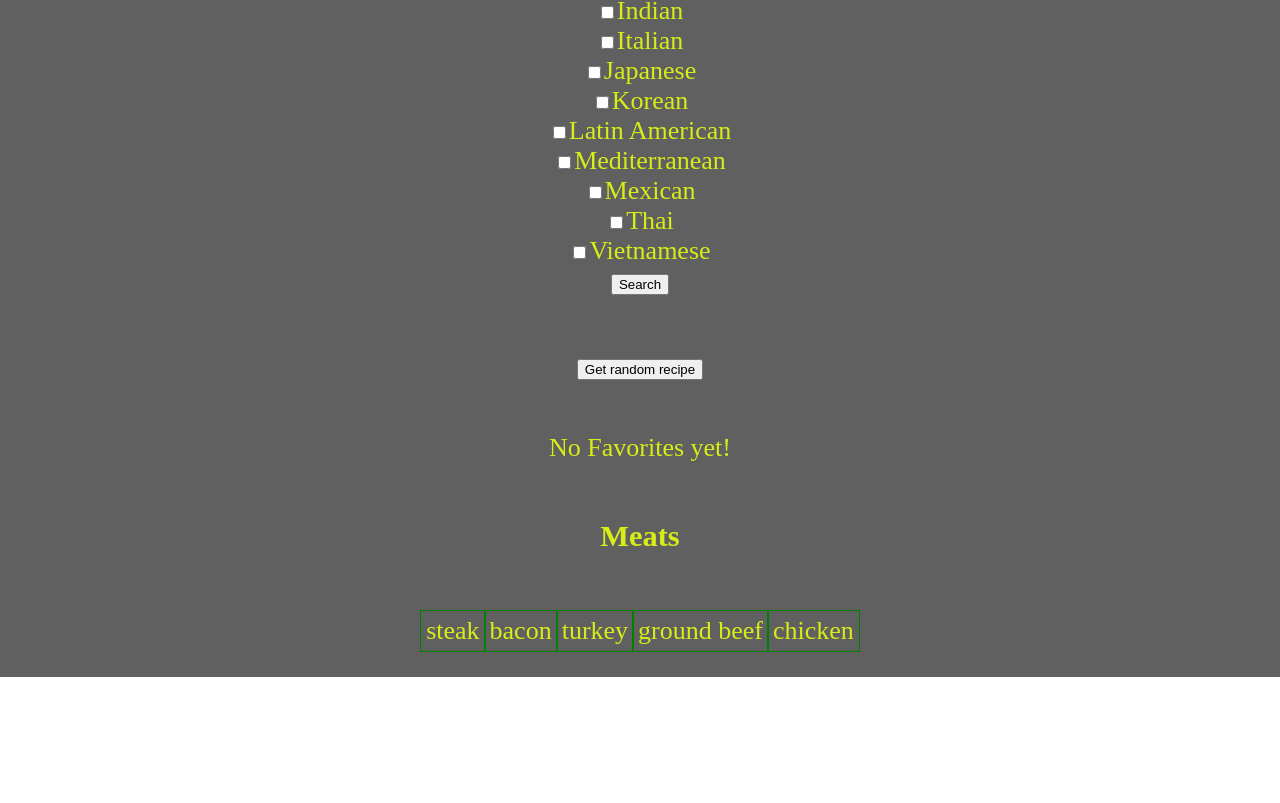
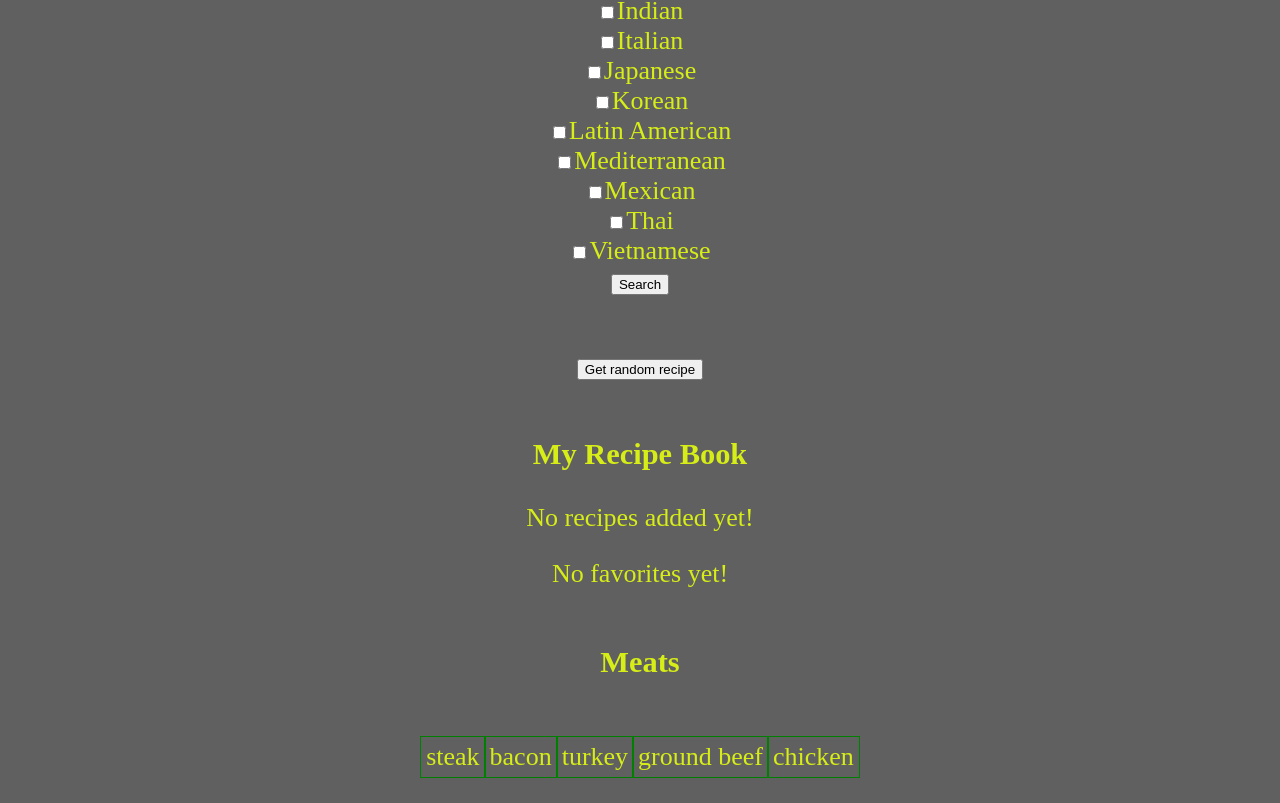
Before and after one commit to Anthony-Moss/what-to-make-react, a React (Create React App) app: page / in a window 1280 px wide. Shown: the part 715-1518 px from the top of the page. Before the commit the page ends 1392 px from the top, so only its background shows below. Built offline with nearby package versions, Linux system fonts and the light colour scheme.

Commit message:
adds all recipes which will show all saved recipes a user has, fixes the error in prop name for allRecipes

```diff
--- a/src/components/RecipeBook.js
+++ b/src/components/RecipeBook.js
@@ -9,7 +9,7 @@ class RecipeBook extends Component {
         this.state = {
             favorites: [props.favorites],
             toMake: [props.toMake],
-            all: [props.all]
+            all: [props.allRecipes]
         }
 
     }
@@ -21,7 +21,7 @@ class RecipeBook extends Component {
             } else {
                 return (
                 <div key={i}>
-                    <p>No Favorites yet!</p>
+                    <p>No favorites yet!</p>
                 </div>
                 )
             }
@@ -31,12 +31,22 @@ class RecipeBook extends Component {
         //     return <RecipeCard key={recipe.id} id={recipe.id} title={recipe.title} image={recipe.urls} />
         // })
 
-        // let allRecipes = this.state.all.map((recipe) => {
-        //     return <RecipeCard key={recipe.id} id={recipe.id} title={recipe.title} image={recipe.urls} />
-        // })
+        let allRecipes = this.state.all.map((recipe, i) => {
+            if (recipe !== null) {
+                return <RecipeCard key={recipe.id} id={recipe.id} title={recipe.title} image={recipe.urls} />
+            } else {
+                return (
+                <div key={i}>
+                    <p>No recipes added yet!</p>
+                </div>
+                )
+            }
+        })
 
         return (
             <div>
+                <h3>My Recipe Book</h3>
+                {allRecipes}
                 {favorites}
             </div>
         )
```
